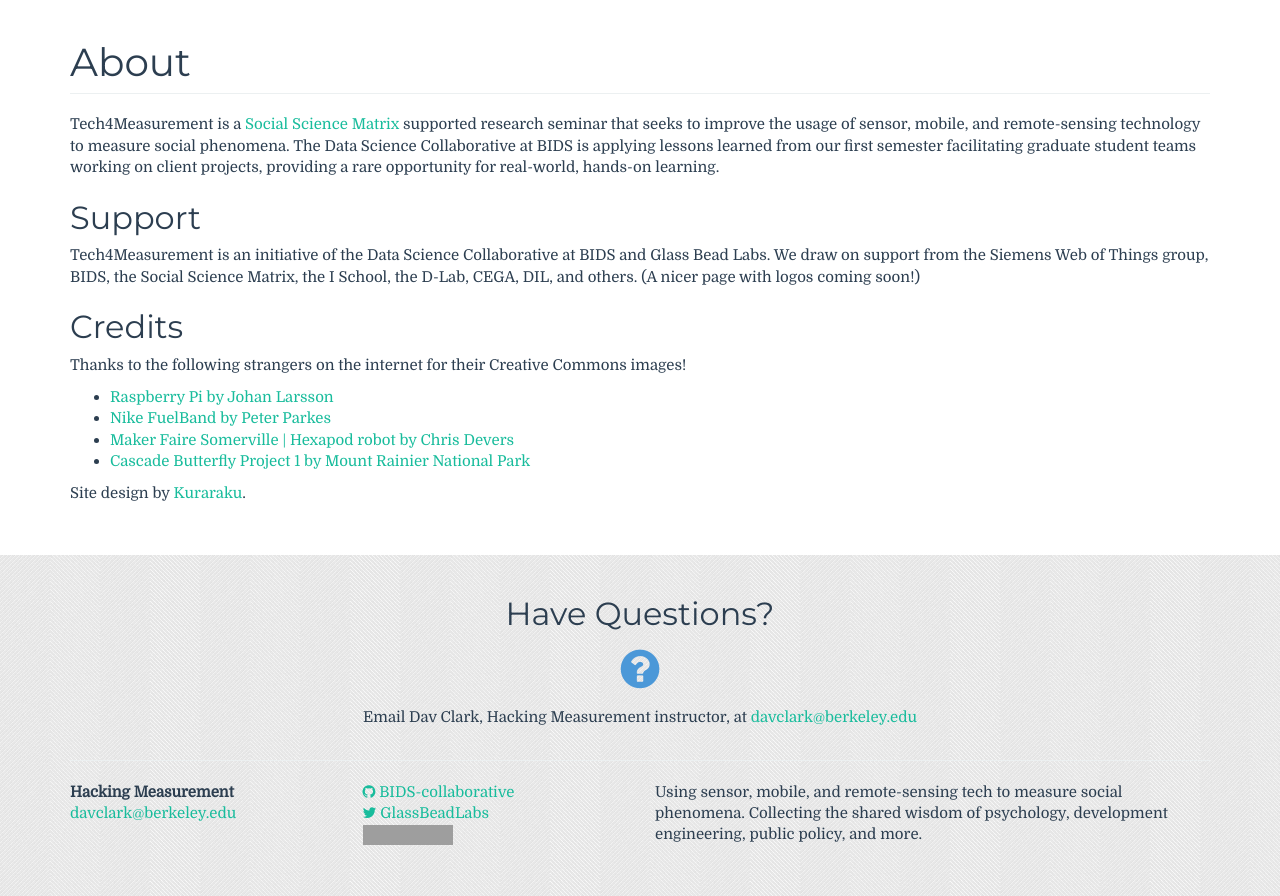
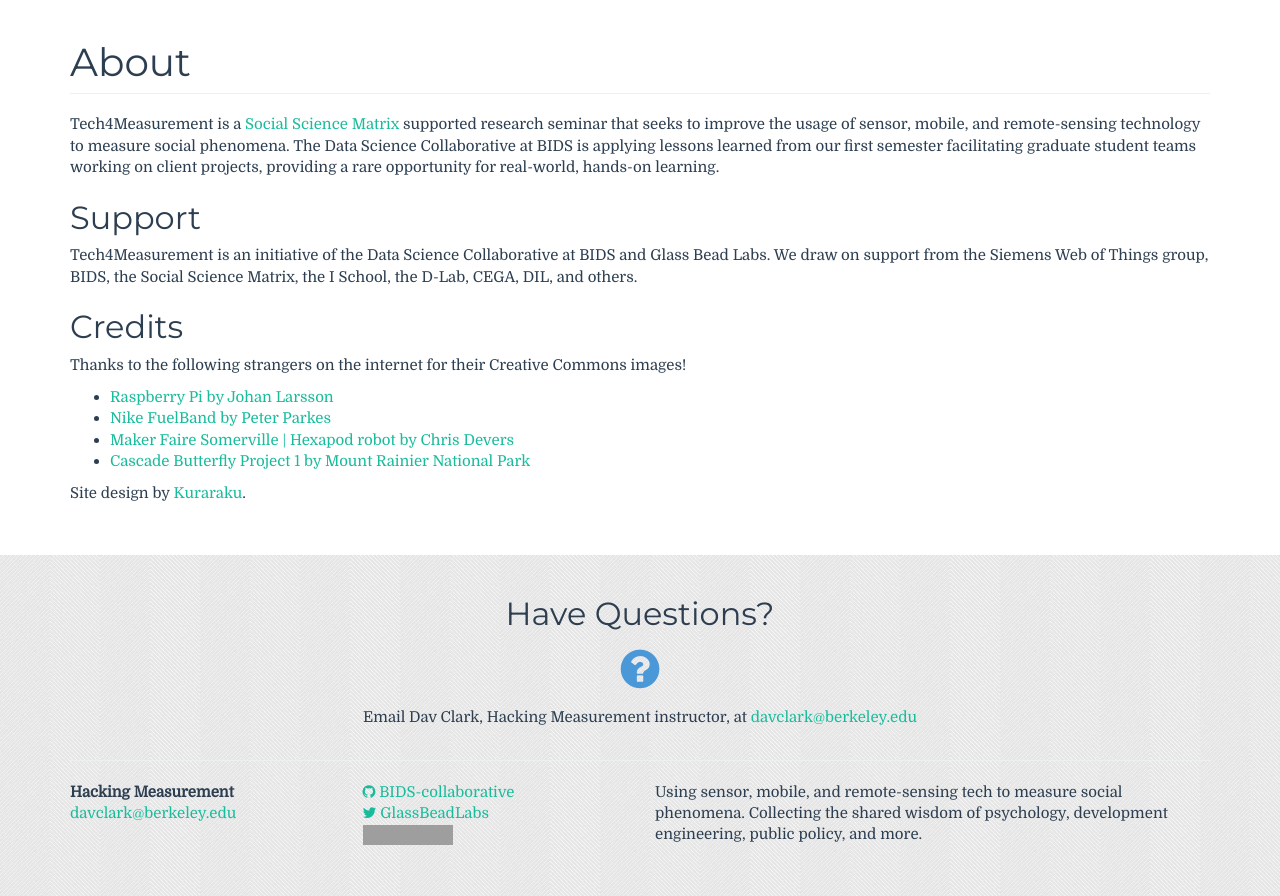
Before and after one commit to BIDS-collaborative/hackingmeasurement.github.io, a Jekyll site: the page built from about.md, in a window 1280 px wide and 1278 px high. Shown: the part 382-1278 px from the top of the window. Built offline with Jekyll 4.4.1, drawn with Linux system fonts in a browser that asks for light colours; grey boxes are pictures that could not be loaded.

Commit message:
Update about.md

```diff
--- a/about.md
+++ b/about.md
@@ -16,8 +16,7 @@ hands-on learning.
 
 Tech4Measurement is an initiative of the Data Science Collaborative at BIDS and
 Glass Bead Labs. We draw on support from the Siemens Web of Things group, BIDS,
-the Social Science Matrix, the I School, the D-Lab, CEGA, DIL, and others. (A
-nicer page with logos coming soon!)
+the Social Science Matrix, the I School, the D-Lab, CEGA, DIL, and others.
 
 ## Credits
 
```
